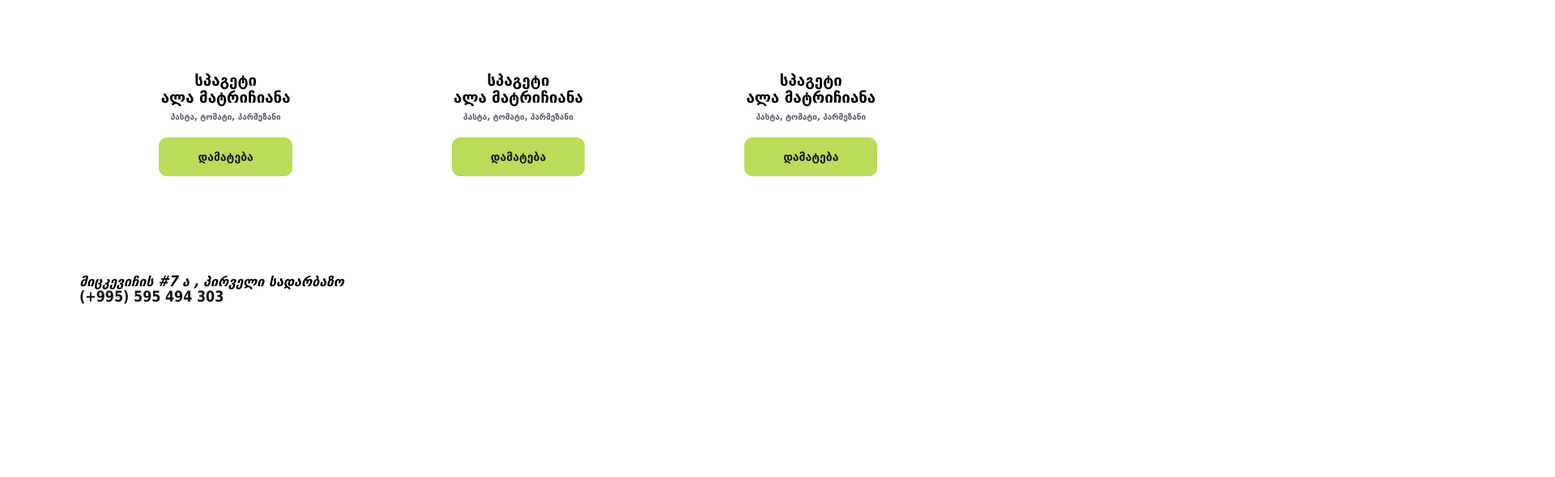
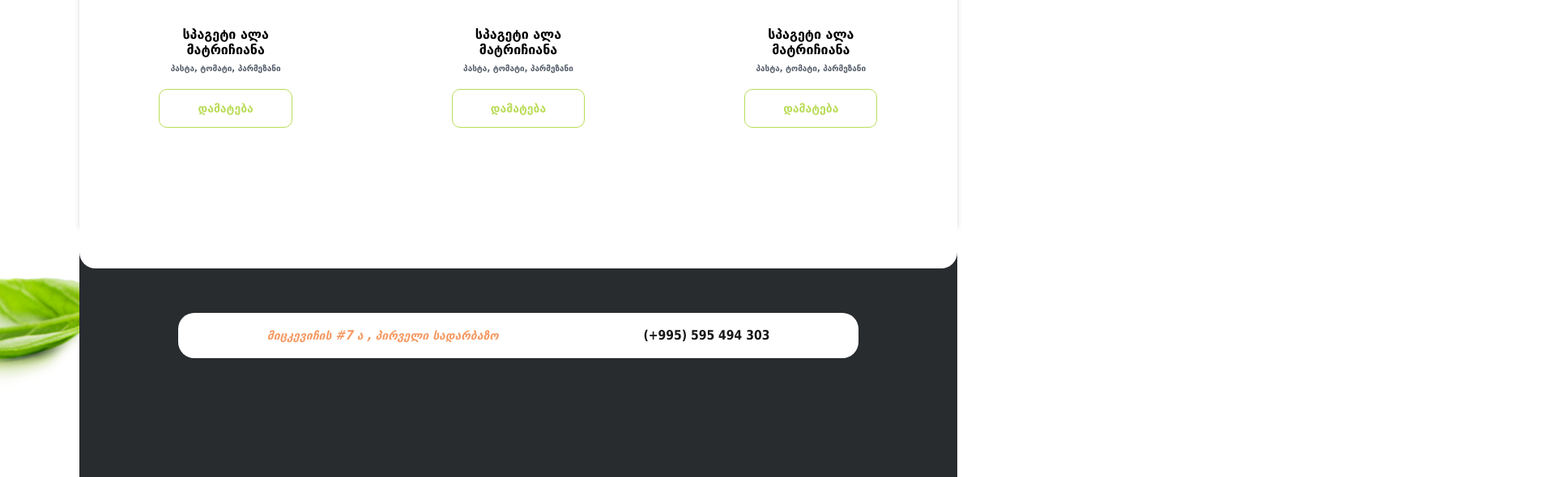
Before and after one commit to headj4d/tsaikhemse, a plain HTML site: page index.html in a window 1280 px wide. Shown: the part 1766-2356 px from the top of the page at 81% size, 1920 px wide, since content can reach past the window. Drawn offline with Linux system fonts and the light colour scheme.

Commit message:
update #4

```diff
--- a/assets/css/style.css
+++ b/assets/css/style.css
@@ -70,7 +70,6 @@ h1 {
 
 .hero p {
   font-size: 14px;
-  /* margin-bottom: 53px; */
 }
 
 .first_line{
@@ -95,7 +94,8 @@ h1 {
   margin-bottom: 91px;
 }
 
-.more:hover, .add:hover {
+
+.more:hover {
   color: #fff;
   transition: 300ms color ease;
 }
@@ -147,8 +147,35 @@ h1 {
   position: relative;
   justify-content: space-between;
   flex-wrap: nowrap;
+  box-shadow: 0 3px 6px rgba(0, 0, 0, 0.16);
+  background-color: #FFF;
 }
 
+.products::before {
+  display: block;
+  content: "";
+  position: absolute;
+  top: -53px;
+  height: 53px;
+  background: #FFF;
+  width: 100%;
+  border-top-left-radius: 20px;
+  border-top-right-radius: 20px;
+}
+
+.products::after {
+  display: block;
+  content: "";
+  position: absolute;
+  bottom: -53px;
+  height: 53px;
+  background: #FFF;
+  width: 100%;
+  border-bottom-left-radius: 20px;
+  border-bottom-right-radius: 20px;
+  z-index:
+
+}
 .product-title {
   text-align: center;
 }
@@ -166,6 +193,10 @@ h1 {
   padding: 30px;
 }
 
+.pasta:hover {
+  box-shadow: 0 3px 6px 0 rgba(0, 0, 0, 0.16);
+}
+
 h2 {
   margin-top: 53px;
   margin-bottom: 40px;
@@ -173,6 +204,9 @@ h2 {
 .pasta h3 {
   margin-top: 40px;
   margin-bottom: 8px;
+  font-size: 16px;
+  width: 180px;
+  text-align: center;
 }
 
 .pasta p {
@@ -181,11 +215,55 @@ h2 {
   font-size: 10px;
 }
 
-.pasta img {
-  margin-bottom: 46px;
+.add {
+  background-color: #FFF;
+  color: #BADC58;
 }
 
-span {
-  display: block;
-  text-align: center;
+.add:hover {
+  background-color: #BADC58;
+  color: #181818;
+  transition: 300ms ease;
 }
+.pasta img {
+  margin-bottom: 20px;
+}
+
+footer {
+  background-color: #292C2F;
+  height: 557px;
+  display: flex;
+  flex-direction: column;
+  align-items: center;
+  justify-content: center;
+}
+
+footer::before {
+  content: url('../images/basil.png');
+  position: absolute;
+  top: 1800px;
+  left: -585px;
+  z-index: -1;
+}
+
+footer::after {
+  content: url('../images/basil.png');
+  position: absolute;
+  top: 790px;
+  right: -640px;
+}
+
+.address {
+  width: 800px;
+  background-color: #FFF;
+  color: #F59A63;
+  font-size: 14px;
+  display: flex;
+  justify-content: space-around;
+  border-radius: 20px;
+  margin: 20px;
+  padding: 20px;
+  font-family: caps;
+  font-weight: normal;
+  margin-top: 63px;
+}
--- a/index.html
+++ b/index.html
@@ -32,19 +32,18 @@
       </section>
       <a href="#" class="scroll">დაუყევი საიტს</a>
     </div>
-    <div>
     <section class="products">
       <h2 class="product-title">იტალიური პასტა</h2>
       <ul class="pastas">
         <li class="pasta">
           <img src="media/1.png" alt="image1">
-          <h3><span>სპაგეტი</span> ალა მატრიჩიანა</h3>
+          <h3>სპაგეტი ალა მატრიჩიანა</h3>
           <p>პასტა, ტომატი, პარმეზანი</p>
           <button class="add">დამატება</button>
         </li>
         <li class="pasta">
           <img src="media/2.png" alt="image2">
-          <h3><span>სპაგეტი</span> ალა მატრიჩიანა</h3>
+          <h3>სპაგეტი ალა მატრიჩიანა</h3>
           <p>პასტა, ტომატი, პარმეზანი</p>
           <button class="add">დამატება</button>
         </li>
@@ -56,33 +55,32 @@
         </li>
         <li class="pasta">
           <img src="media/4.png" alt="image4">
-          <h3><span>სპაგეტი</span> ალა მატრიჩიანა</h3>
+          <h3>სპაგეტი</span> ალა მატრიჩიანა</h3>
           <p>პასტა, ტომატი, პარმეზანი</p>
           <button class="add">დამატება</button>
         </li>
         <li class="pasta">
           <img src="media/5.png" alt="image5">
-          <h3><span>სპაგეტი</span> ალა მატრიჩიანა</h3>
+          <h3>სპაგეტი ალა მატრიჩიანა</h3>
           <p>პასტა, ტომატი, პარმეზანი</p>
           <button class="add">დამატება</button>
         </li>
         <li class="pasta">
           <img src="media/6.png" alt="image6">
-          <h3><span>სპაგეტი</span> ალა მატრიჩიანა</h3>
+          <h3>სპაგეტი ალა მატრიჩიანა</h3>
           <p>პასტა, ტომატი, პარმეზანი</p>
           <button class="add">დამატება</button>
         </li>
       </ul>
     </section>
-    </div>
       <footer>
-        <div>
+        <div class="address">
           <address>მიცკევიჩის #7 ა , პირველი სადარბაზო</address>
           <a href="tel:995595494303">(+995) 595 494 303</a>
         </div>
         <div id="googleMap" style="width:1086px;height:290px;"></div>
         <div class="icons">
-        <img src="" alt="smart-academy-logo">
+        <img class="academy-logo" src="assets/images/academy-logo.svg" alt="smart-academy-logo">
         <i class="fab fa-facebook-f"></i>
         <i class="fab fa-instagram"></i>
         <i class="fab fa-youtube-square"></i>
```
